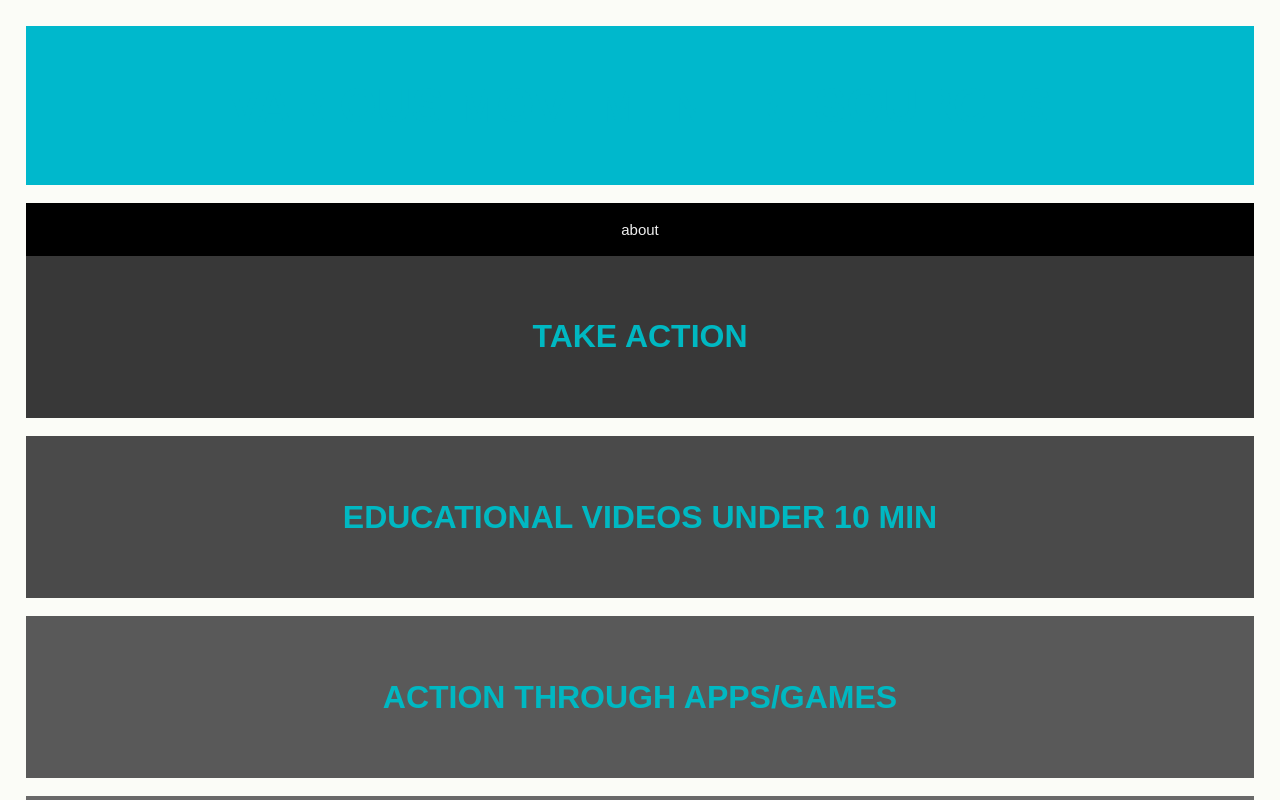
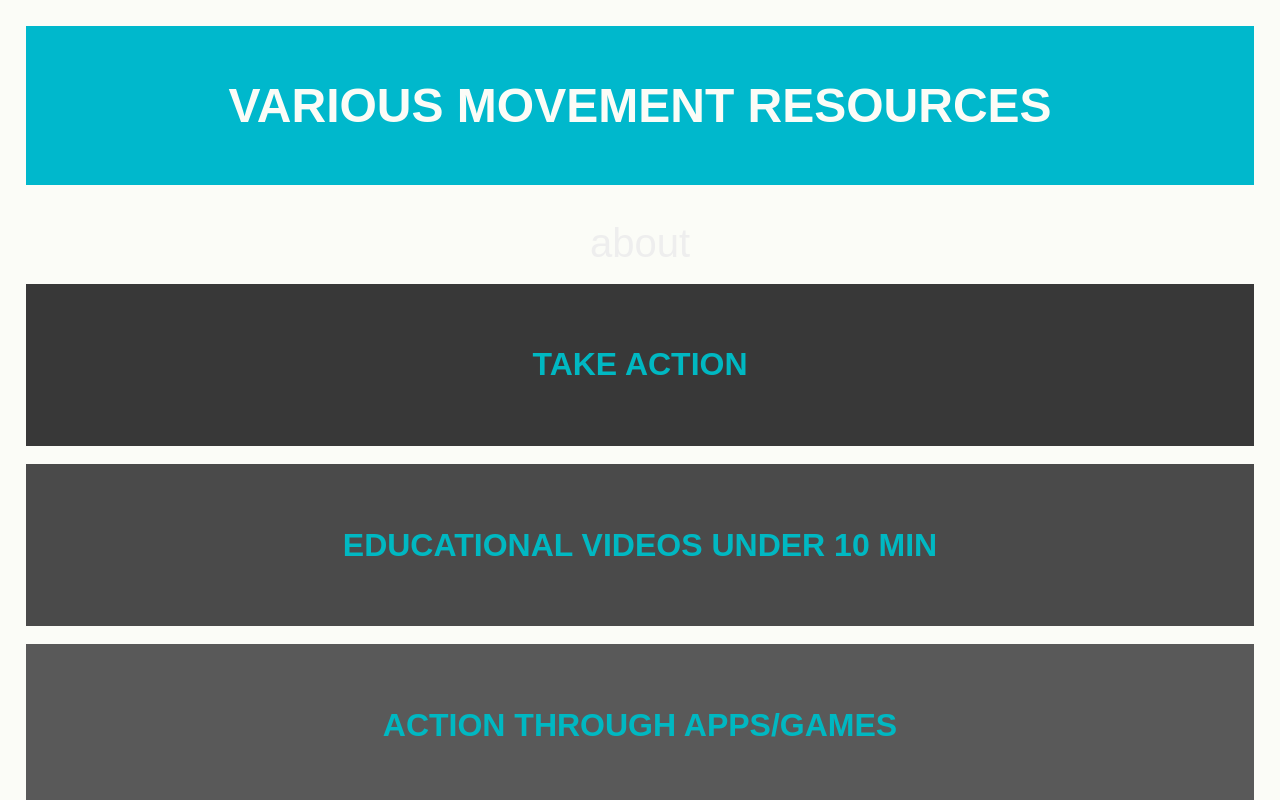
Before and after one commit to j-truo/resources, a plain HTML site: page index.html in a window 1280 px wide. Shown: the top 800 px of the page. Drawn offline with Linux system fonts and the light colour scheme.

Commit message:
Update style.css

```diff
--- a/style.css
+++ b/style.css
@@ -15,7 +15,7 @@ p {
 /*title*/
 h1 {
   font-style: normal;
-  color: #00b8cc;
+  color: #fbfcf7;
   font-size: 3em;
 }
 /*subtitles*/
@@ -73,7 +73,7 @@ a {
 
 
 .collapsible {
-  background-color: #000;
+  background-color: #fbfcf7;
   color: #444;
   cursor: pointer;
   padding: 18px;
@@ -81,12 +81,13 @@ a {
   border: none;
   text-align: center;
   outline: none;
-  font-size: 15px;
+  font-size: 40px;
   font-family: futura, arial, sans-serif;
   color: #EEEEEE;
 }
 .active, .collapsible:hover {
   background-color: #ccc;
+  font-size:15px;
 }
 
 /* Style the collapsible content. Note: hidden by default */
```
